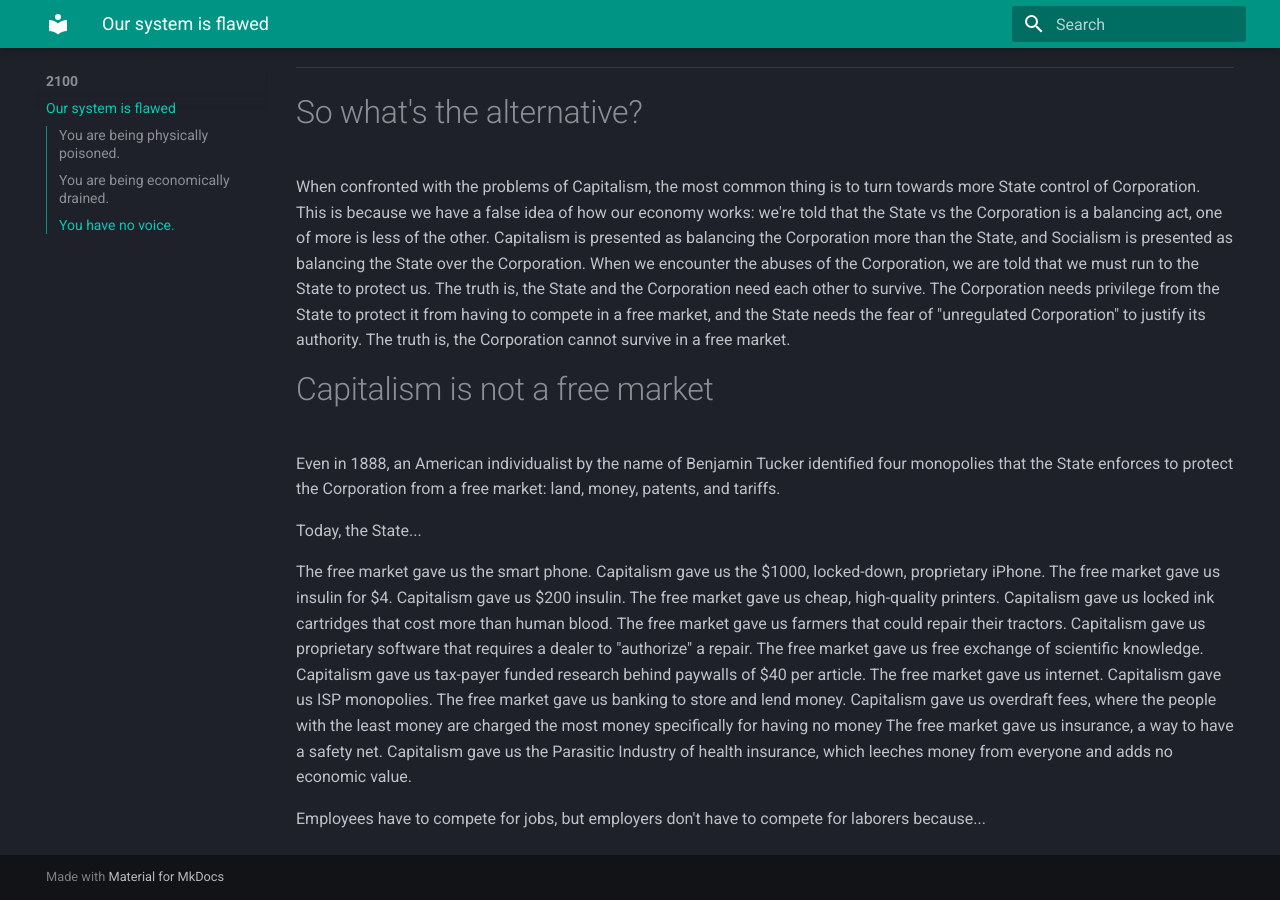
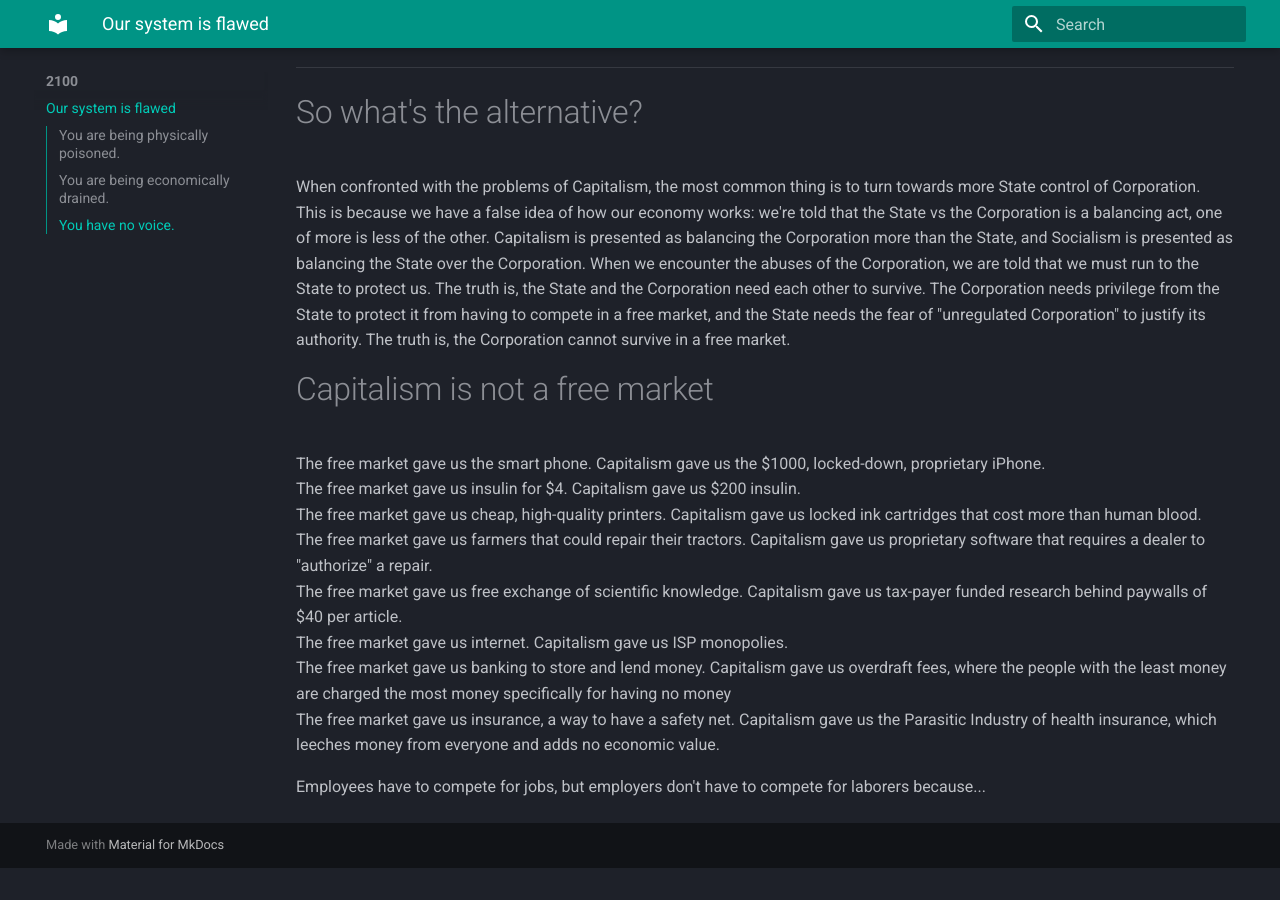
Before and after one commit to LucasVance/2100, an MkDocs documentation site: the page built from docs/index.md, in a window 1280 px wide and 900 px high, scrolled down 863 px. Built offline with MkDocs 1.6.1 and Material for MkDocs 9.7.7, drawn with Linux system fonts in a browser that asks for light colours; after the commit the page ends 1731 px from its top, so only the background shows below that.

Commit message:
Update index.md

```diff
--- a/docs/index.md
+++ b/docs/index.md
@@ -41,10 +41,6 @@
 
 # Capitalism is not a free market
 
-Even in 1888, an American individualist by the name of Benjamin Tucker identified four monopolies that the State enforces to protect the Corporation from a free market: land, money, patents, and tariffs.
-
-Today, the State...
-
 The free market gave us the smart phone. Capitalism gave us the $1000, locked-down, proprietary iPhone.
 The free market gave us insulin for $4. Capitalism gave us $200 insulin.
 The free market gave us cheap, high-quality printers. Capitalism gave us locked ink cartridges that cost more than human blood.
```
